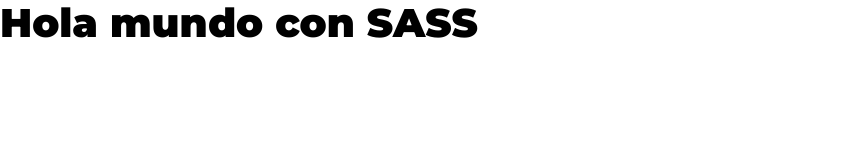
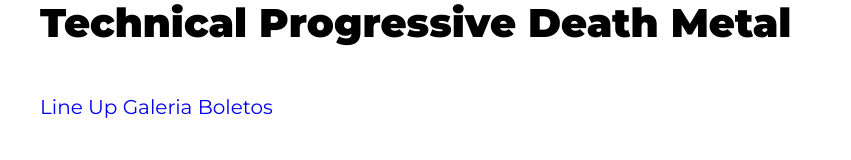
Before and after one commit to hxhdevs/festival, a website: page index.html in a window 1280 px wide. Shown: the whole page, without its empty margins (0-851 px from the left). Drawn offline with Linux system fonts and the light colour scheme.

Commit message:
Agregando header

```diff
--- a/index.html
+++ b/index.html
@@ -11,6 +11,16 @@
     <link rel="stylesheet" href="build/css/app.css">
 </head>
 <body>
-    <h1>Hola mundo con SASS</h1>
+    <header class="header">
+        <div class="contenedor contenido-header">
+            <h1>Technical Progressive Death Metal</h1>
+
+            <nav class="navegacion-principal">
+                <a href="#">Line Up</a>
+                <a href="#">Galeria</a>
+                <a href="#">Boletos</a>
+            </nav>
+        </div>
+    </header>
 </body>
 </html>
```
